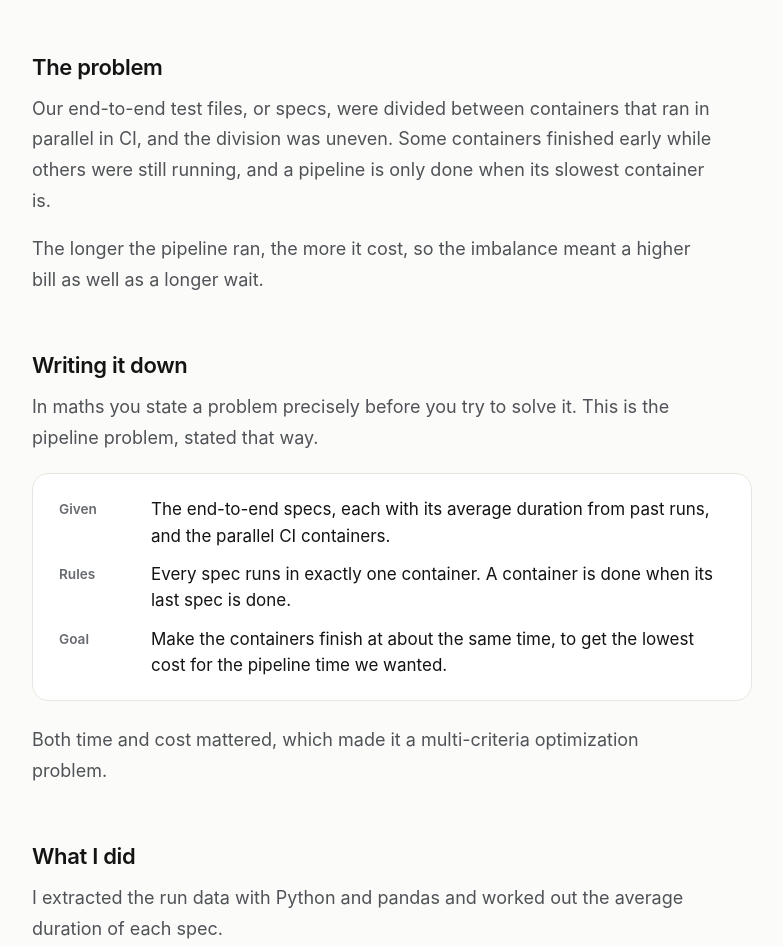
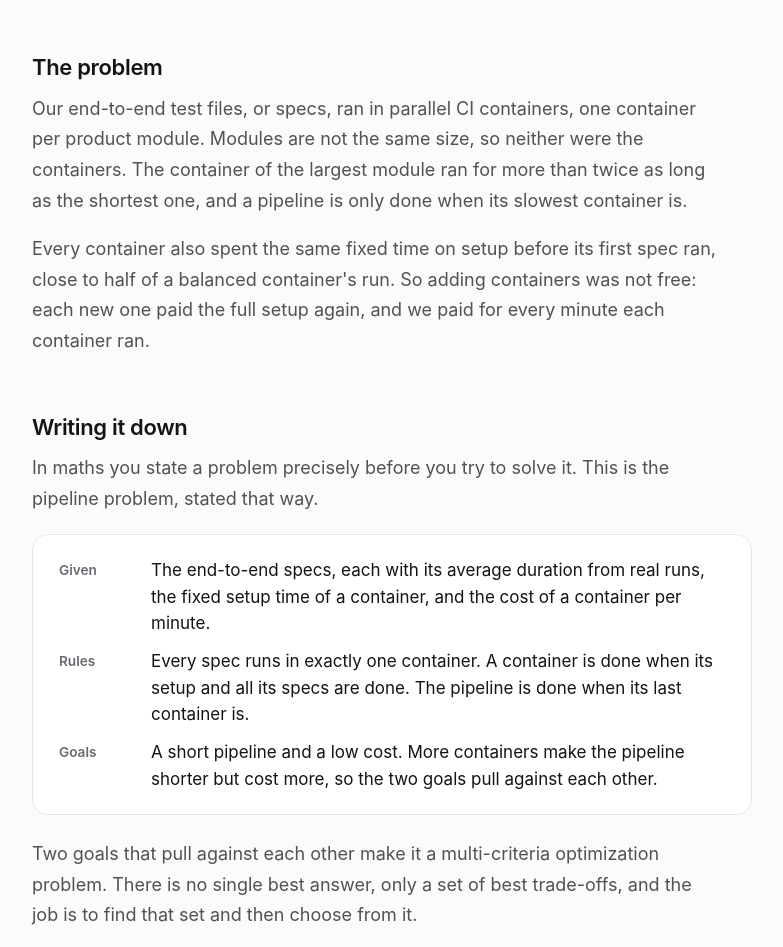
Before and after one commit to pedro-morago/portfolio, a website: page work/ci-pipeline-optimization/index.html in a window 1280 px wide. Shown: the part 731-1678 px from the top of the page, without its empty margins (96-879 px from the left). Drawn offline with Linux system fonts and the light colour scheme.

Commit message:
Pipeline case: state the real problem, split by module with a fixed setup
The containers were split by product module, so the largest module set the pipeline time. Each container also paid the same fixed setup, which is why adding containers was not free. The problem statement now has both goals, time and cost, and says why they pull against each other.

```diff
--- a/work/ci-pipeline-optimization/index.html
+++ b/work/ci-pipeline-optimization/index.html
@@ -82,8 +82,8 @@
         <div class="case-body">
         <section id="the-problem">
           <h2>The problem</h2>
-          <p>Our end-to-end test files, or specs, were divided between containers that ran in parallel in CI, and the division was uneven. Some containers finished early while others were still running, and a pipeline is only done when its slowest container is.</p>
-          <p>The longer the pipeline ran, the more it cost, so the imbalance meant a higher bill as well as a longer wait.</p>
+          <p>Our end-to-end test files, or specs, ran in parallel CI containers, one container per product module. Modules are not the same size, so neither were the containers. The container of the largest module ran for more than twice as long as the shortest one, and a pipeline is only done when its slowest container is.</p>
+          <p>Every container also spent the same fixed time on setup before its first spec ran, close to half of a balanced container's run. So adding containers was not free: each new one paid the full setup again, and we paid for every minute each container ran.</p>
         </section>
 
         <section id="writing-it-down">
@@ -92,18 +92,18 @@
           <dl class="problem">
             <div class="problem-row">
               <dt>Given</dt>
-              <dd>The end-to-end specs, each with its average duration from past runs, and the parallel CI containers.</dd>
+              <dd>The end-to-end specs, each with its average duration from real runs, the fixed setup time of a container, and the cost of a container per minute.</dd>
             </div>
             <div class="problem-row">
               <dt>Rules</dt>
-              <dd>Every spec runs in exactly one container. A container is done when its last spec is done.</dd>
+              <dd>Every spec runs in exactly one container. A container is done when its setup and all its specs are done. The pipeline is done when its last container is.</dd>
             </div>
             <div class="problem-row">
-              <dt>Goal</dt>
-              <dd>Make the containers finish at about the same time, to get the lowest cost for the pipeline time we wanted.</dd>
+              <dt>Goals</dt>
+              <dd>A short pipeline and a low cost. More containers make the pipeline shorter but cost more, so the two goals pull against each other.</dd>
             </div>
           </dl>
-          <p>Both time and cost mattered, which made it a multi-criteria optimization problem.</p>
+          <p>Two goals that pull against each other make it a multi-criteria optimization problem. There is no single best answer, only a set of best trade-offs, and the job is to find that set and then choose from it.</p>
         </section>
 
         <section id="what-i-did">
```
Also changed, not shown: src/work/ci-pipeline-optimization.en.json (+6 -6 lines).
